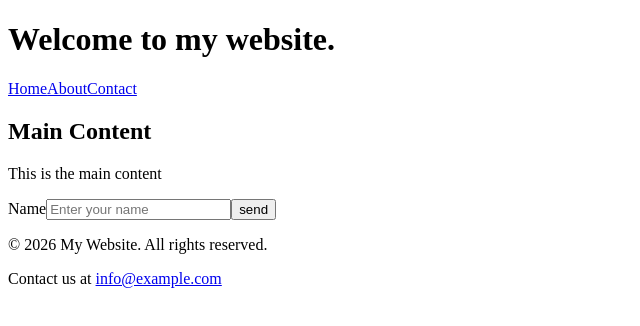
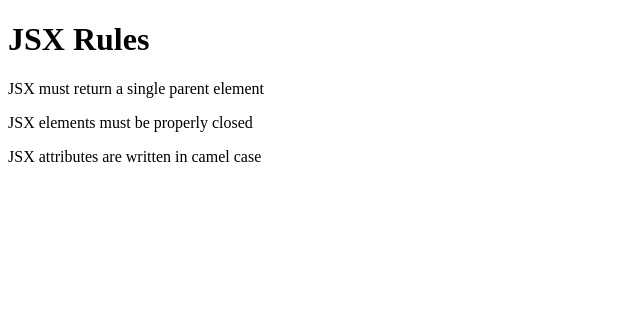
Before and after one commit to epicfarhan/reafresher, a React (Vite) app: page / in a window 1280 px wide. Shown: the top 326 px of the page, without its empty margins (0-640 px from the left). Built offline with nearby package versions, Linux system fonts and the light colour scheme.

Commit message:
JSX rules

```diff
--- a/src/App.jsx
+++ b/src/App.jsx
@@ -1,9 +1,4 @@
-import Add from "./Add";
-import Greet from "./Greet";
-import Footer from "./components/Footer";
-import Form from "./components/Form";
-import Header from "./components/Header";
-import Main from "./components/Main";
+import JSXrules from "./components/JSXrules";
 
 
 
@@ -11,10 +6,7 @@
 
    return (
     <div>
-      <Header />
-      <Main />
-      <Form />
-      <Footer />
+     <JSXrules />
     </div>
    )
 }
--- /dev/null
+++ b/src/components/JSXrules.jsx
@@ -0,0 +1,12 @@
+const JSXrules = () => {
+  return (
+    <div>
+      <h1>JSX Rules</h1>
+      <p>JSX must return a single parent element</p>
+      <p>JSX elements must be properly closed</p>
+      <p>JSX attributes are written in camel case</p>
+    </div>
+  )
+}
+
+export default JSXrules
```
